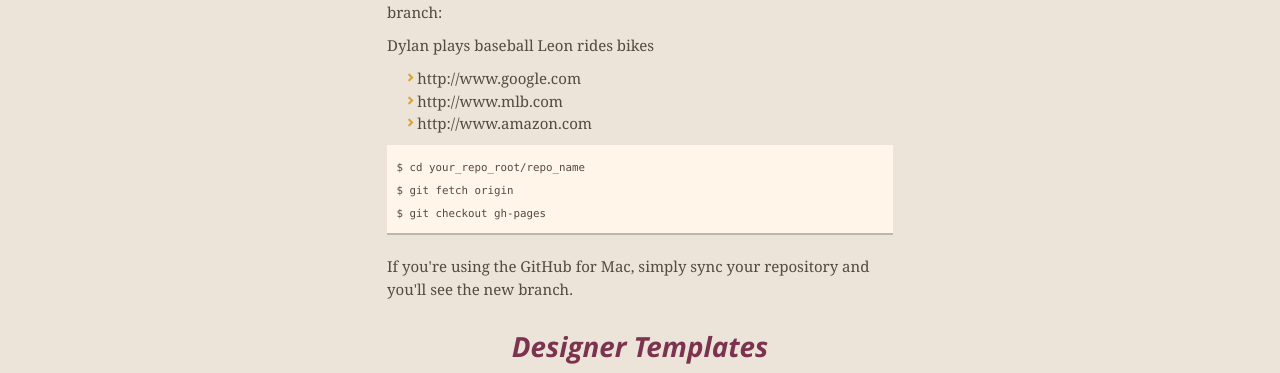
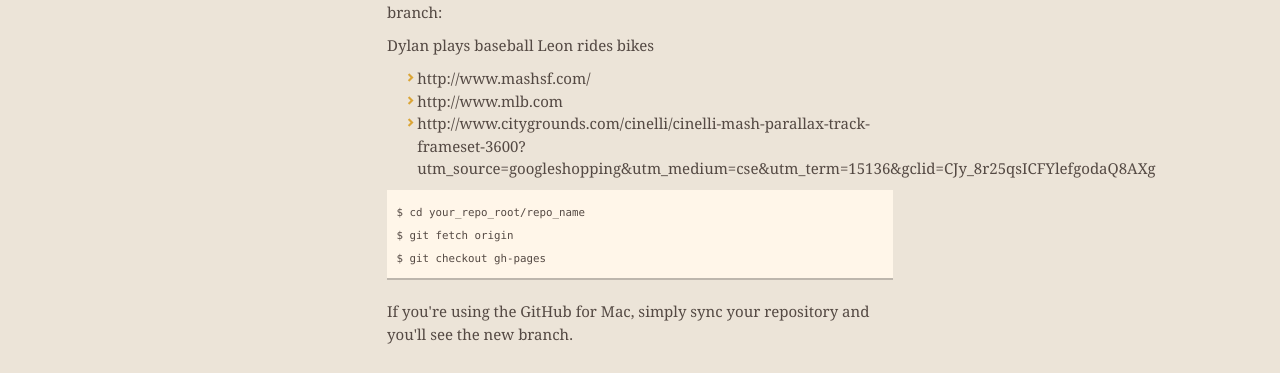
Before and after one commit to dyfong1/Sports, a plain HTML site: page index.html in a window 1280 px wide. Shown: the part 378-751 px from the top of the page. Drawn offline with nearby package versions, Linux system fonts and the light colour scheme.

Commit message:
Update index.html

```diff
--- a/index.html
+++ b/index.html
@@ -55,9 +55,9 @@
   Leon rides bikes
 </p>
 <ul>
-<li>http://www.google.com</li>
+<li>http://www.mashsf.com/</li>
 <li>http://www.mlb.com</li>
-<li>http://www.amazon.com</li>
+<li>http://www.citygrounds.com/cinelli/cinelli-mash-parallax-track-frameset-3600?utm_source=googleshopping&utm_medium=cse&utm_term=15136&gclid=CJy_8r25qsICFYlefgodaQ8AXg</li>
 </ul>
 <pre><code>$ cd your_repo_root/repo_name
 $ git fetch origin
```
